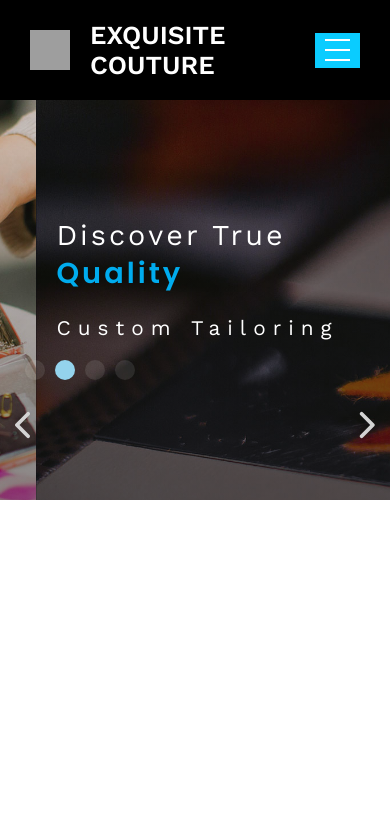
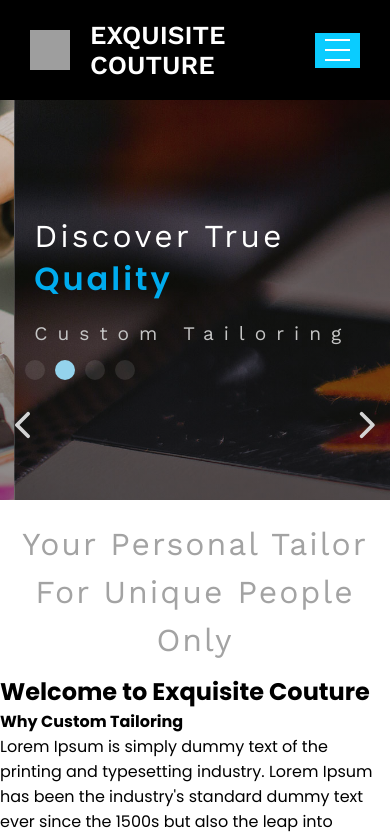
Before and after one commit to Dipsaint1/Exquisite-Couture, a React (Create React App) app: page / in a window 390 px wide. Shown: the top 837 px of the page. Built offline with nearby package versions, Linux system fonts and the light colour scheme; grey boxes are pictures that could not be loaded; a web font is replaced by a local one.

Commit message:
updated herosection

```diff
--- a/src/components/HeroSection.js
+++ b/src/components/HeroSection.js
@@ -1,13 +1,21 @@
 import React from 'react';
-import { Link } from 'react-router-dom';
 import './styles/Herosection.scss';
-import Button from "./utils/Button";
 import Carousel from "./carousel/Carousel";
 
 function HeroSection() {
   return (
     <div className='hero-section'>
       <Carousel />
+
+      <main id='main'>
+        <h1>Your Personal Tailor For Unique People Only</h1>
+        <h2>Welcome to <span>Exquisite Couture</span></h2>
+        <span></span>
+        <h4>Why Custom Tailoring</h4>
+        <p> Lorem Ipsum is simply dummy text of the printing and typesetting industry. Lorem Ipsum has been the industry's standard dummy text ever since the 1500s but also the leap into electronic typesetting dolor amet.
+            Integer laoreet ultricies nunc, vitae eleifend elit rutrum sit amet. In elementum, magna id pellentesque auctor, risus dolor congue urna, nec dapibus eros magna a odio. Duis laoreet risus eget malesuada consequat. Nunc et tortor dignissim, laoreet est eget
+        </p>
+      </main>
     </div>
   )
 }
--- a/src/components/styles/Herosection.scss
+++ b/src/components/styles/Herosection.scss
@@ -1,99 +1,120 @@
-.hero-section{
-  /* background-image: linear-gradient(to left top, #deb779, #ae8060, #765147, #3c2a2a, #000000); */
+#main{
   position: relative;
-  background: #121218;
-}
+  margin: 20px 0;
 
-.hero-container{
-  display: flex;
-  flex-direction: column;
-  height: 100%;
-  align-items: center;
-  justify-content: center;
-  box-shadow: inset 0 0 0 1000px rgba(0, 0, 0, 0.2);
-}
 
-.hero-header{
-  position: absolute;
-  top: 30%;
-  left: 0;
-  margin-left: 4%;
-  font-family: 'Playfair Display', serif;
-  font-weight: 500;
-  color: #fff;
-  font-size: 3.5rem;
-}
-
-.hero-header > span{
-  margin-left: 20px;
-}
-
-.hero-text-container{
-  position: absolute;
-  top: 35%;
-  display: flex;
-  flex-direction: column;
-  width: 35%;
-  right: 0;
-  margin-right: 3.5%;
-}
-
-.hero-text{
-  width: 100%;
-  font-weight: 600;
-  letter-spacing: 0.04em;
-  font-size: 1.2rem;
-  color: #fff;
-  font-family: 'poppins', serif;
-  margin-bottom: 5px;
-}
-
-.hero-text-btn > .btn{
-  background-color: #121218;
-  color: #fff;
-  outline: none;
-  border-radius: 6px;
-  font-size: 1rem;
-  font-weight: 600;
-  font-family: 'poppins', serif;
-}
-
-.hero-footer{
-  position: absolute;
-  bottom: 0;
-  left: 0;
-  background: #121218;
-  padding: 10px 4%;
-}
-
-.hero-footer > a{
-  color: #deb779;
-  text-decoration: none;
-  font-size: 1rem;
-  font-weight: light;
-  margin: 0 8px;
-}
-
-@media screen and (max-width: 991px){
-  .hero-header{
-    font-size: 3rem;
-  }
-  .hero-text{
-    font-size: 0.9rem;
-  }
-  .hero-footer{
-    display: none;
+  @media screen and (max-width: 720px){
+    h1{
+      color: rgb(163, 163, 163);
+      width: 90%;
+      font-size: 2em;
+      font-weight: 100;
+      letter-spacing: 2px;
+      text-align: center;
+      margin: 10px auto;
+      line-height: 1.5em;
+      font-family: 'Work Sans', sans-serif;
+    }
   }
 }
 
-@media screen and (max-width: 768px){
-  .hero-header{
-    font-size: 2.7rem;
-  }
-}
 
-@media screen and (max-width: 540px){
-  .hero-information, .hero-footer{
-    display: none;
-  }
-}
+// .hero-section{
+//   /* background-image: linear-gradient(to left top, #deb779, #ae8060, #765147, #3c2a2a, #000000); */
+//   position: relative;
+//   background: #121218;
+// }
+
+// .hero-container{
+//   display: flex;
+//   flex-direction: column;
+//   height: 100%;
+//   align-items: center;
+//   justify-content: center;
+//   box-shadow: inset 0 0 0 1000px rgba(0, 0, 0, 0.2);
+// }
+
+// .hero-header{
+//   position: absolute;
+//   top: 30%;
+//   left: 0;
+//   margin-left: 4%;
+//   font-family: 'Playfair Display', serif;
+//   font-weight: 500;
+//   color: #fff;
+//   font-size: 3.5rem;
+// }
+
+// .hero-header > span{
+//   margin-left: 20px;
+// }
+
+// .hero-text-container{
+//   position: absolute;
+//   top: 35%;
+//   display: flex;
+//   flex-direction: column;
+//   width: 35%;
+//   right: 0;
+//   margin-right: 3.5%;
+// }
+
+// .hero-text{
+//   width: 100%;
+//   font-weight: 600;
+//   letter-spacing: 0.04em;
+//   font-size: 1.2rem;
+//   color: #fff;
+//   font-family: 'poppins', serif;
+//   margin-bottom: 5px;
+// }
+
+// .hero-text-btn > .btn{
+//   background-color: #121218;
+//   color: #fff;
+//   outline: none;
+//   border-radius: 6px;
+//   font-size: 1rem;
+//   font-weight: 600;
+//   font-family: 'poppins', serif;
+// }
+
+// .hero-footer{
+//   position: absolute;
+//   bottom: 0;
+//   left: 0;
+//   background: #121218;
+//   padding: 10px 4%;
+// }
+
+// .hero-footer > a{
+//   color: #deb779;
+//   text-decoration: none;
+//   font-size: 1rem;
+//   font-weight: light;
+//   margin: 0 8px;
+// }
+
+// @media screen and (max-width: 991px){
+//   .hero-header{
+//     font-size: 3rem;
+//   }
+//   .hero-text{
+//     font-size: 0.9rem;
+//   }
+//   .hero-footer{
+//     display: none;
+//   }
+// }
+
+// @media screen and (max-width: 768px){
+//   .hero-header{
+//     font-size: 2.7rem;
+//   }
+// }
+
+// @media screen and (max-width: 540px){
+//   .hero-information, .hero-footer{
+//     display: none;
+//   }
+// }
--- a/src/sass/carousel.scss
+++ b/src/sass/carousel.scss
@@ -1,6 +1,7 @@
 #carousel{
   display: block;
   overflow-x: hidden;
+  position: relative;
 
   .slide-wrapper{
     display: flex;
@@ -23,7 +24,7 @@
 
   .slide h2{
     color: white;
-    font-size: 1.8em;
+    font-size: 2em;
     font-weight: 300;
     letter-spacing: 3px;
     font-family: 'Work Sans', sans-serif;
@@ -35,10 +36,10 @@
   }
 
   .slide p{
-    letter-spacing: 7px;
-    font-size: 1.3em;
+    letter-spacing: 10px;
+    font-size: 1.2em;
     font-weight: 300;
-    color: #fff;
+    color: #c5c5c5;
     margin: 1em 0 2em 0;
     font-family: 'Work Sans', sans-serif;
   }
```
